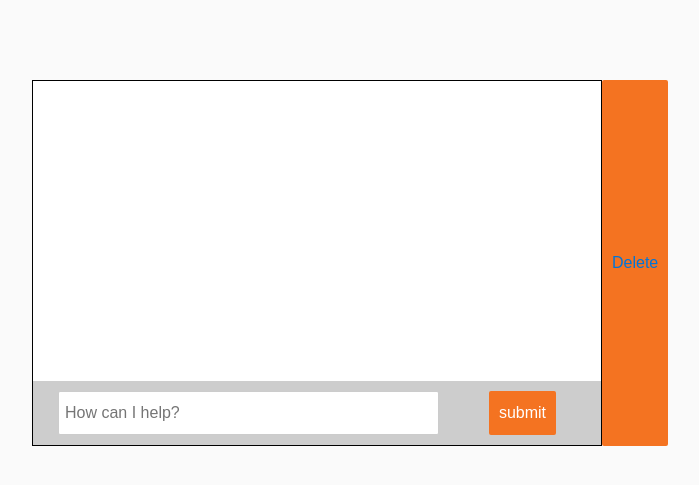
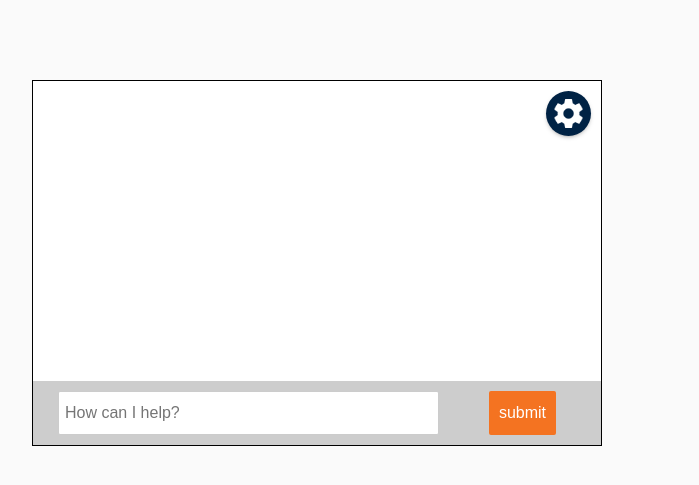
Before and after one commit to Fromalaska49/DunderMifflin-ChatBot, a Django app: page /chatbot in a window 1280 px wide. Shown: the part 70-555 px from the top of the page, without its empty margins (323-1022 px from the left). Run offline with Django 3.2, Linux system fonts and the light colour scheme; the visitor is signed in with stand-in values (Sample User, id 1); parts of the project's set-up code (start-up, migrations or seed data) failed here and were passed over; some libraries are stand-ins or nearby versions.

Commit message:
Added Action Button
Added an action button for accessing the menu/settings of the ChatBot

```diff
--- a/ChatBot/static/ChatBot/css/main.css
+++ b/ChatBot/static/ChatBot/css/main.css
@@ -33,7 +33,7 @@ main {
 	}
 }
 
-button, input, select, textarea {
+button, input, select, textarea, .transition {
 	-webkit-transition: all .2s ease;
 	-moz-transition: all .2s ease;
 	-o-transition: all .2s ease;
@@ -95,3 +95,44 @@ input[type=text]:active, input[type=password]:active, textarea:active, select:ac
 #registrationForm .row div input[type="text"], #registrationForm .row div input[type="password"], textarea {
 	width: 100%;
 }
+
+#settings-button {
+    border-radius: 100px;
+    padding: 5px;
+    background-color: #002244;
+    position: absolute;
+    top: 10px;
+    right: 10px;
+    box-shadow: 0px 2px 6px -4px #000000;
+    cursor: default;
+}
+
+#settings-button:hover {
+    -ms-transform: rotate(-90deg); /* IE 9 */
+    -webkit-transform: rotate(-90deg); /* Chrome, Safari, Opera */
+    transform: rotate(-90deg);
+    /* logical-box-shadow: 0px 5px 10px -5px #000000; */
+    box-shadow: -5px 0px 10px -5px #000000; /* Shifted to account for rotation */
+    cursor: pointer;
+}
+
+#settings-pane {
+    box-shadow: 0px 5px 10px -5px #000000;
+    overflow: hidden;
+}
+
+.settings-pane-item {
+    margin: 0px -27px;
+    padding: 10px 27px;
+    border-style: solid none none none;
+    border-color: #ffffff;
+    border-width: 1px;
+    color: #ffffff;
+    text-decoration: none;
+    cursor: pointer;
+    background-color: inherit;
+}
+
+.settings-pane-item:hover, .settings-pane-item:active {
+    background-color: #004488;
+}
--- a/templates/chat/chat.html
+++ b/templates/chat/chat.html
@@ -12,6 +12,34 @@
              style="border-style:solid;border-color:black;border-width:1px;background-color:#ffffff;">
             <div class="row">
                 <div id="history-window" class="col-sm-12">
+                    <div id="settings-button" class="transition">
+                        <img src="{% static 'ChatBot/images/icons/ic_settings_white_48dp_2x.png' %}" style="height:35px;" />
+                    </div>
+                    <div id="settings-pane" style="display:none;position:absolute;top:10px;right:10px;border-radius:27px;background-color:#002244;color:#ffffff;">
+                        <div id="settings-pane-exit" style="position:absolute;top:6px;right:6px;border-radius:28px;background-color:#002244;color:#ffffff;cursor:pointer;">
+                            <img src="{% static 'ChatBot/images/icons/ic_close_white_48dp_2x.png' %}" style="height:35px;" />
+                        </div>
+                        <ul style="list-style-type:none;padding:47px 27px 0px 27px;">
+                            <li id="clear-history-button" class="settings-pane-item">
+                                Clear History
+                            </li>
+                            <a href="edit-account">
+                                <li class="settings-pane-item">
+                                    Edit Account
+                                </li>
+                            </a>
+                            <a href="delete">
+                                <li class="settings-pane-item">
+                                    Delete Account
+                                </li>
+                            </a>
+                            <a href="logout">
+                                <li class="settings-pane-item" style="border-style:solid none;">
+                                    Log Out
+                                </li>
+                            </a>
+                        </ul>
+                    </div>
                     <div id="history" style="display: block;height: 300px;background-color:#ffffff;">
                     </div>
                 </div>
@@ -29,11 +57,6 @@
                 </div>
             </form>
         </div>
-        <!--Hey are you sure you want to delete {{ object.title }}?-->
-        <button type="button">
-            <a href="/delete">Delete</a>
-        </button>
-        <!-- onclick="changePW(false)">Delete User</> -->
         <div class="col-sm-1 col-md-2 col-lg-3 hidden-xs-down spacer">
         </div>
     </div>
@@ -67,6 +90,18 @@
             }
         });
     }
+    $(document).ready(function(){
+        $("#settings-button").on("click", function(){
+            $("#settings-pane").fadeIn(200);
+        });
+        $("#settings-pane-exit").on("click", function(){
+            $("#settings-pane").fadeOut(200);
+        });
+        $("#clear-history-button").on("click", function(){
+            $("#history").html("");
+            $("#settings-pane").fadeOut(200);
+        });
+    });
 
 
 </script>
```
Also changed, not shown: ChatBot/static/ChatBot/images/icons/ic_close_white_48dp_1x.png (added), ChatBot/static/ChatBot/images/icons/ic_close_white_48dp_2x.png (added), ChatBot/static/ChatBot/images/icons/ic_settings_white_48dp_1x.png (added), ChatBot/static/ChatBot/images/icons/ic_settings_white_48dp_2x.png (added).
